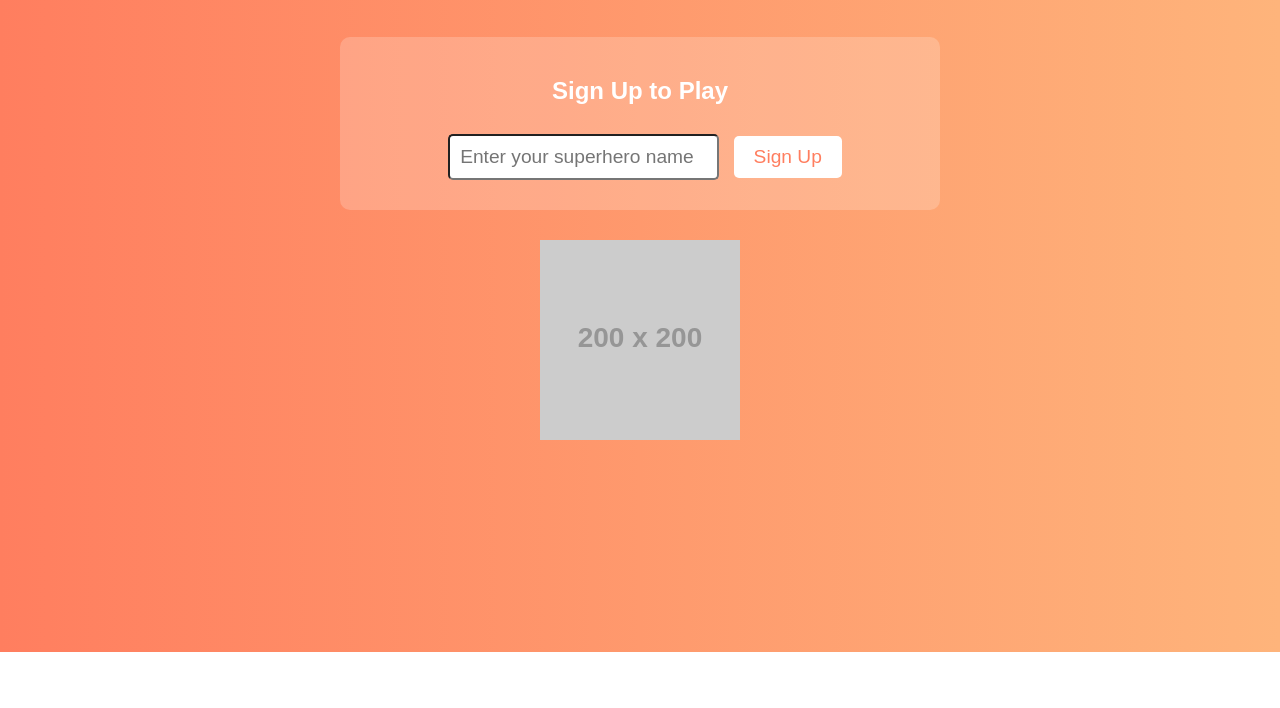
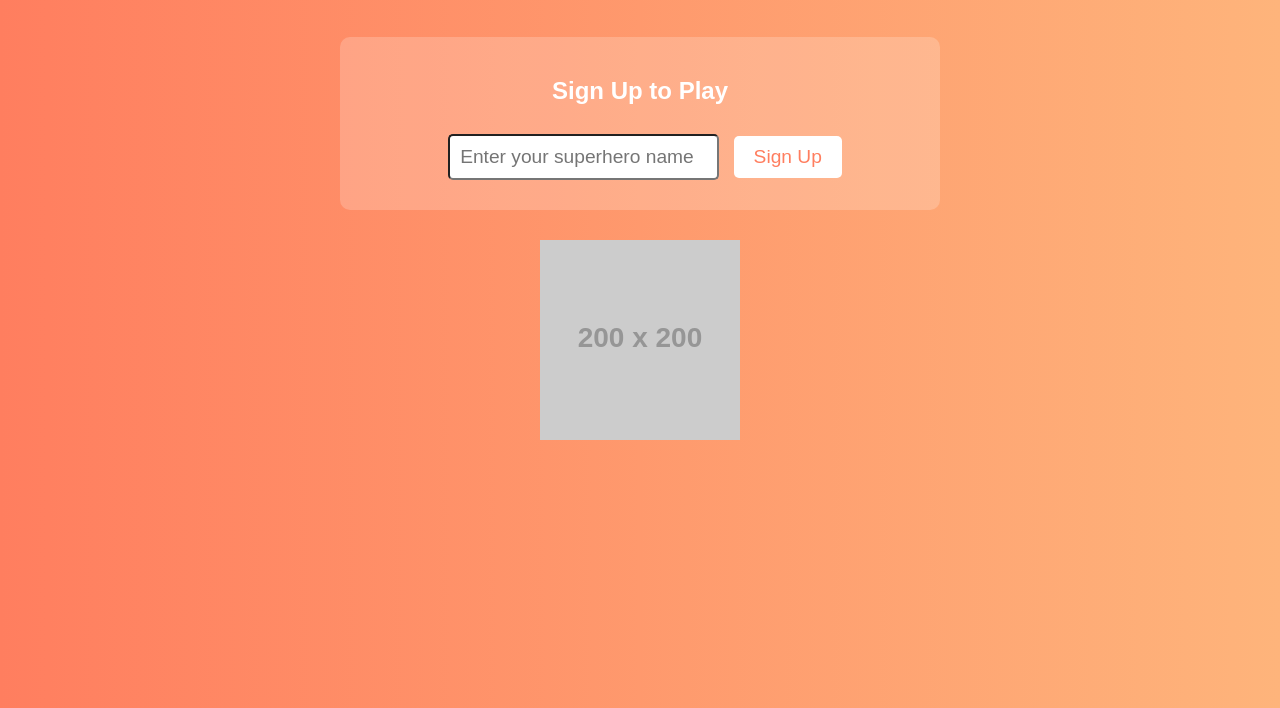
Before and after one commit to malvinisthegoatA7/LeanPlay, a plain HTML site: page index.html in a window 1280 px wide. Shown: the part 148-856 px from the top of the page. Before the commit the page ends 800 px from the top, so only its background shows below. Drawn offline with Linux system fonts and the light colour scheme; placeholder pictures from the web are drawn by us.

Commit message:
Update index.html

```diff
--- a/index.html
+++ b/index.html
@@ -11,12 +11,15 @@
             text-align: center;
             padding: 20px;
             color: white;
-            overflow: hidden;
+            min-height: 100vh; /* Ensure the body takes at least the full height of the screen */
+            overflow-y: auto; /* Allow vertical scrolling */
         }
 
         .container {
             max-width: 600px;
             margin: 0 auto;
+            overflow-y: auto; /* Allow scrolling within the container if needed */
+            padding-bottom: 30px; /* Add some padding at the bottom to make sure everything is visible */
         }
 
         header {
```
